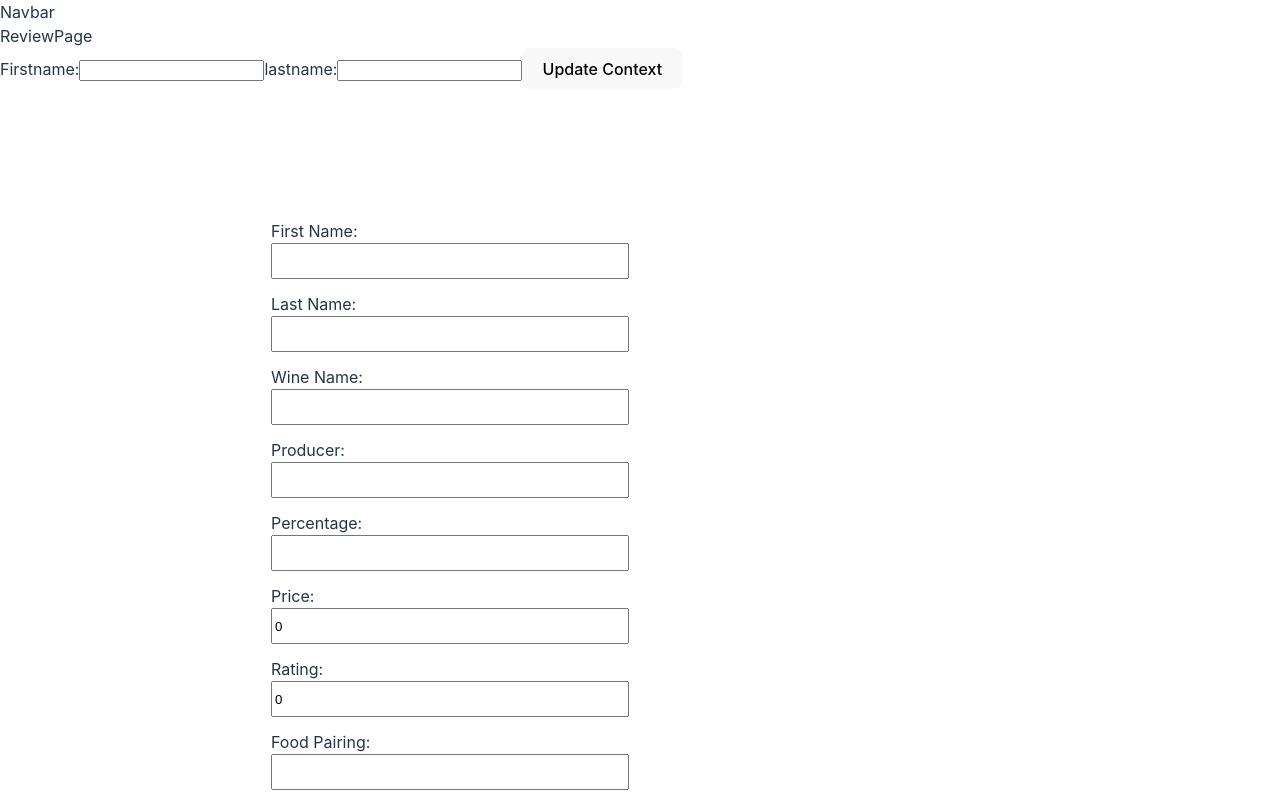
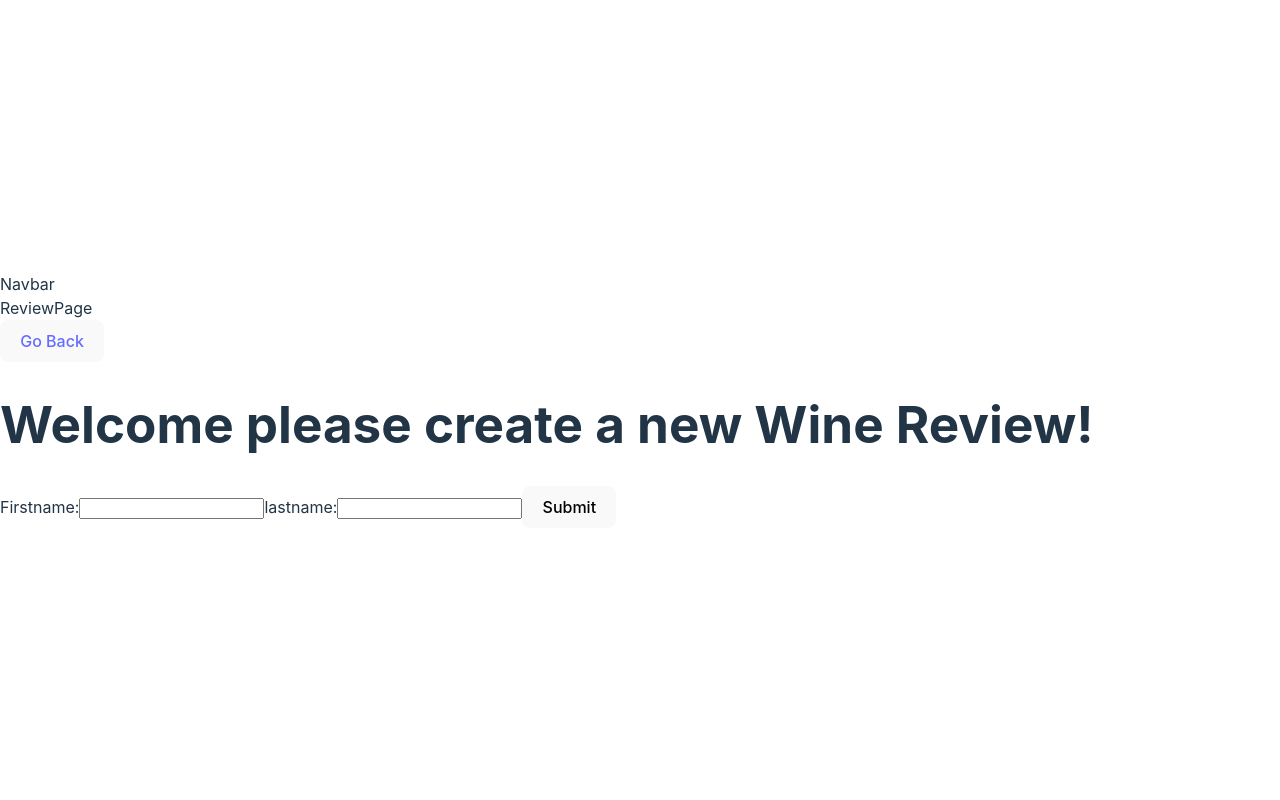
Before and after one commit to miravit/GreenGrapes_WineReviews, a React (Vite) app in the folder frontend/: page /review in a window 1280 px wide. Shown: the top 800 px of the page. Built offline with nearby package versions, Linux system fonts and the light colour scheme.

Commit message:
feat : props and Link

```diff
--- a/frontend/src/components/Form.tsx
+++ b/frontend/src/components/Form.tsx
@@ -7,12 +7,10 @@ import { IReview } from "../models/IReview";
 
 import { FormStyled } from "./styled/FormStyled";
 
-
 import PhotoUploader from "./PhotoUploader";
 
 export const Form = () => {
-  const { createReview } = useContext(ReviewContext);
-
+  const { createReview, currentReview } = useContext(ReviewContext);
 
   const [formData, setFormData] = useState<IReview>({
     firstname: "",
@@ -47,8 +45,8 @@ export const Form = () => {
     e.preventDefault();
 
     const finishedData = new FormData();
-    finishedData.append("firstname", formData.firstname || "");
-    finishedData.append("lastname", formData.lastname || "");
+    finishedData.append("firstname", currentReview.firstname || "");
+    finishedData.append("lastname", currentReview.lastname || "");
     finishedData.append("wineName", formData.wineName || "");
     finishedData.append("photo", newPhoto || "");
     finishedData.append("producer", formData.producer || "");
@@ -59,39 +57,19 @@ export const Form = () => {
     finishedData.append("grape", formData.grape || "");
     finishedData.append("comment", formData.comment || "");
 
-
     try {
       const response = await createReview(finishedData);
     } catch (error) {
       console.log("sorry couldnt post review");
     }
+  };
 
-  };
+  console.log(currentReview);
 
   return (
     <>
       <div>
         <FormStyled onSubmit={handleSubmit} encType="multipart/form-data">
-          <label>
-            First Name:
-            <input
-              type="text"
-              name="firstname"
-              value={formData.firstname}
-              onChange={handleChange}
-            />
-          </label>
-
-          <label>
-            Last Name:
-            <input
-              type="text"
-              name="lastname"
-              value={formData.lastname}
-              onChange={handleChange}
-            />
-          </label>
-
           <label>
             Wine Name:
             <input
--- a/frontend/src/components/pages/HomePage.tsx
+++ b/frontend/src/components/pages/HomePage.tsx
@@ -6,6 +6,7 @@ import {
 
 import Searchbar from "../Searchbar";
 import Feed from "./Feed";
+import { Link } from "react-router-dom";
 
 export const HomePage = () => {
   const [allReviews] = useState<IAllReviewsContext>(() => ({
@@ -19,10 +20,11 @@ export const HomePage = () => {
 
   return (
     <>
-      <div>HomePage</div>
       <AllReviewsContext.Provider value={allReviews}>
         <Searchbar />
+        <Link to="/review">Create a Review!</Link>
         <Feed />
+        <button></button>
       </AllReviewsContext.Provider>
     </>
   );
--- a/frontend/src/components/pages/ReviewPage.tsx
+++ b/frontend/src/components/pages/ReviewPage.tsx
@@ -1,13 +1,20 @@
-import { useState } from "react";
+import { useEffect, useState } from "react";
 import { IReviewContext, ReviewContext } from "../../contexts/ReviewContext";
-import { IReview } from "../../models/IReview";
+import { IName, IReview } from "../../models/IReview";
 import { createNewReview } from "../../services/reviewApi";
 import Form from "../Form";
 import WelcomePage from "./WelcomePage";
+import { Link } from "react-router-dom";
 
 export const ReviewPage = () => {
   //tagit bort setCurrentReview för deployment
-  const [currentReview] = useState<IReviewContext>({
+  const [isFormVisible, setIsFormVisible] = useState(false);
+
+  const [name, setName] = useState<IName>({
+    firstname: "",
+    lastname: "",
+  });
+  const [currentReview, setCurrentReview] = useState<IReviewContext>({
     currentReview: {
       firstname: "",
       lastname: "",
@@ -27,12 +34,50 @@ export const ReviewPage = () => {
     },
   });
 
+  const handleNameChange = (name: IName) => {
+    setName(name);
+    setCurrentReview((prevReview) => ({
+      ...prevReview,
+      currentReview: {
+        ...prevReview.currentReview,
+        firstname: name.firstname,
+        lastname: name.lastname,
+      },
+    }));
+  };
+
+  useEffect(() => {
+    if (
+      currentReview.currentReview.firstname !== "" &&
+      currentReview.currentReview.firstname !== ""
+    ) {
+      setIsFormVisible(true);
+      if (name.firstname !== "") {
+        setIsFormVisible(true);
+      }
+    } else {
+      setIsFormVisible(false);
+    }
+  }, [name]);
+
+  console.log(currentReview);
+
   return (
     <>
       <div>ReviewPage</div>
+      <button>
+        <Link to="/">Go Back</Link>
+      </button>
+      <div>
+        <h1>
+          {"Welcome " +
+            currentReview.currentReview.firstname +
+            " please create a new Wine Review!"}
+        </h1>
+      </div>
       <ReviewContext.Provider value={currentReview}>
-        <WelcomePage />
-        <Form></Form>
+        {isFormVisible && <Form />}
+        {!isFormVisible && <WelcomePage setName={handleNameChange} />}
       </ReviewContext.Provider>
     </>
   );
--- a/frontend/src/components/pages/WelcomePage.tsx
+++ b/frontend/src/components/pages/WelcomePage.tsx
@@ -1,20 +1,26 @@
-import { ChangeEvent, useContext, useState } from "react";
-import { IReviewContext, ReviewContext } from "../../contexts/ReviewContext";
+import { ChangeEvent, FormEvent, useState } from "react";
+import { IName } from "../../models/IReview";
 
-export const WelcomePage = () => {
-  const { currentReview } = useContext<IReviewContext>(ReviewContext);
-  const [username, setUsername] = useState(currentReview);
+interface WelcomePageProps {
+  setName: (name: IName) => void;
+}
+export const WelcomePage = ({ setName }: WelcomePageProps) => {
+  const [username, setUsername] = useState<IName>({
+    firstname: "",
+    lastname: "",
+  });
 
   const handleChange = (e: ChangeEvent<HTMLInputElement>) => {
     const { name, value } = e.target;
-    setUsername((prevReview) => ({
-      ...prevReview,
+    setUsername((prevUsername) => ({
+      ...prevUsername,
       [name]: value,
     }));
   };
 
-  const updateContext = () => {
-    // lägg in i mitt currentReview? eller är det det jag ska använda min reducer till?
+  const handleSubmit = async (e: FormEvent) => {
+    e.preventDefault();
+    setName(username);
   };
   return (
     <div>
@@ -36,7 +42,7 @@ export const WelcomePage = () => {
           onChange={handleChange}
         />
       </label>
-      <button onClick={updateContext}>Update Context</button>
+      <button onClick={handleSubmit}>Submit</button>
     </div>
   );
 };
--- a/frontend/src/models/IReview.ts
+++ b/frontend/src/models/IReview.ts
@@ -10,6 +10,11 @@ export interface IReview {
   foodPairing: string;
   grape: string;
   comment: string;
+}
+
+export interface IName {
+  firstname: string;
+  lastname: string;
 }
 
 // export const defaultReview = {
--- a/frontend/src/services/reviewApi.ts
+++ b/frontend/src/services/reviewApi.ts
@@ -19,6 +19,6 @@ export const createNewReview = async (review: FormData): Promise<IReview> => {
     "http://localhost:4000/api/v1/review",
     review
   );
-  console.log("posted review: " + response.data);
+  console.log(response.data);
   return response.data;
 };
```
